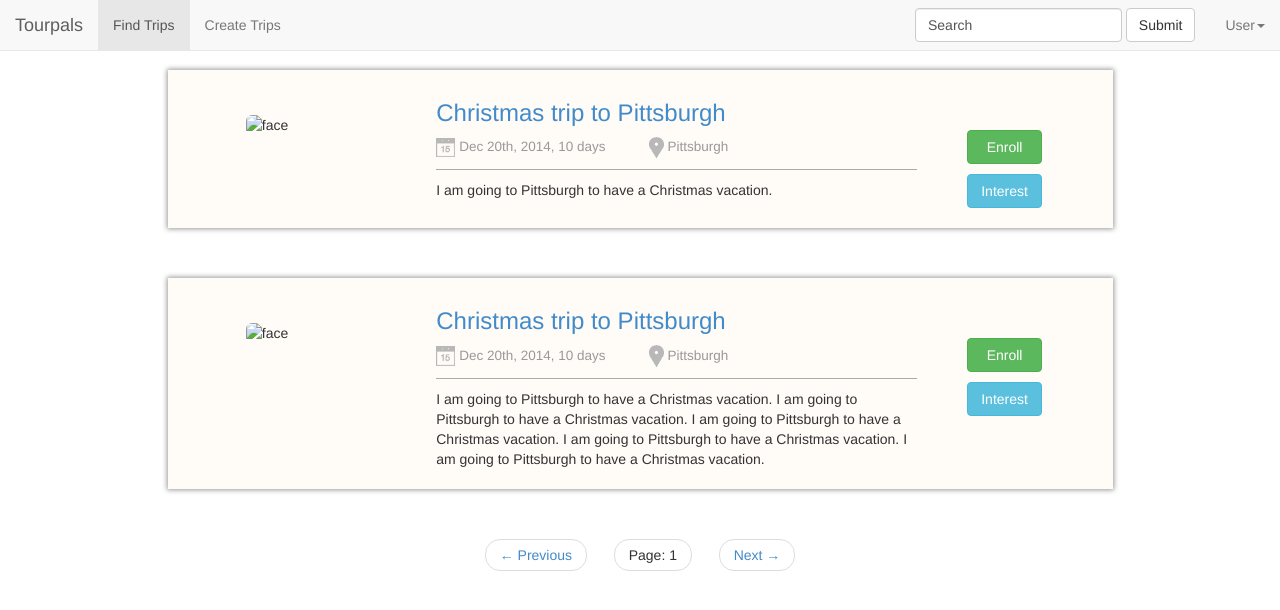
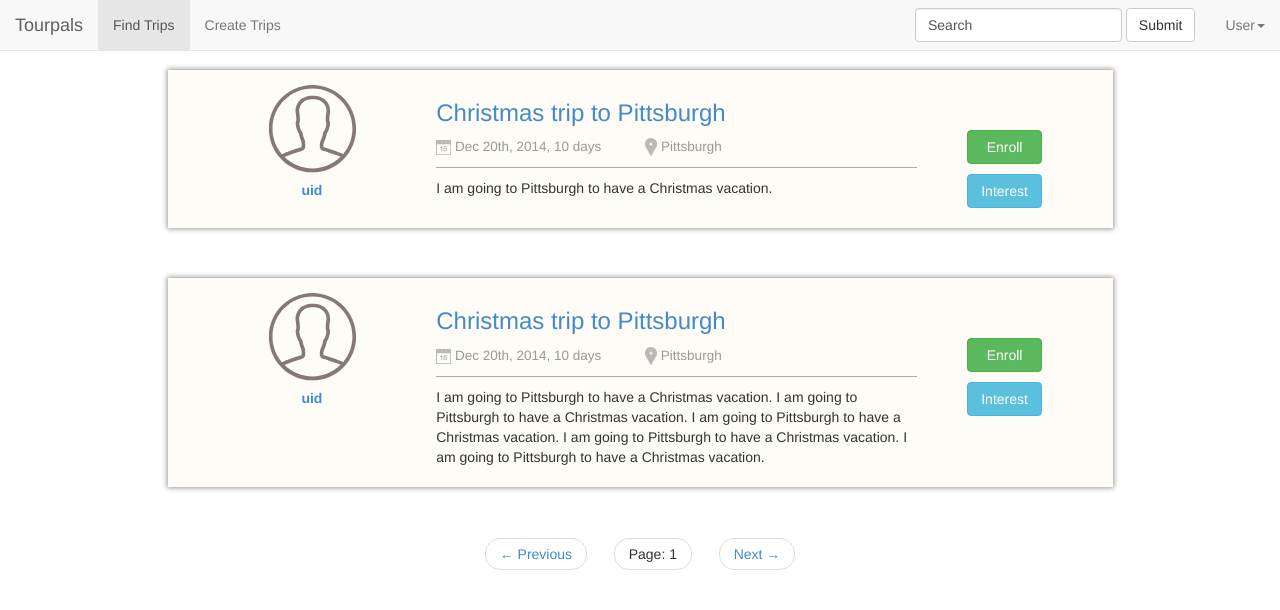
Before and after one commit to wanpiqiao/Tourpals, a plain HTML site: page list.html in a window 1280 px wide. Drawn offline with Linux system fonts and the light colour scheme.

Commit message:
You can use this list.html

```diff
--- a/list.html
+++ b/list.html
@@ -59,7 +59,7 @@
                 <li class="divider">
                 </li>
                 <li>
-                  <a href="#">Log out</a>
+                  <a href="Logoff">Log out</a>
                 </li>
               </ul>
             </li>
@@ -83,8 +83,9 @@
         <div class="col-md-10 column">
             <div class="list_border">
                     <div class="row clearfix">
-                      <div class="col-md-3 column" style="margin-top: 4%">
-                        <img alt="face" width=70% height=70% src="images/photos/Face.svg" class="img-rounded center-block" />
+                      <div class="col-md-3 column">
+                        <img alt="face" width="100" height="100" src="images/Face.svg" class="img-rounded center-block" />
+                        <p style="text-align:center; font-weight:bold; color:00000;"><a href="#">uid</a></p>
                       </div>
                       <div class="col-md-7 column">
                         <div class="list_header">
@@ -93,11 +94,11 @@
                           </h3>
                           <h4>
                           <small>
-                              <img alt="date" width=4% src="images/date.png"/>
+                              <img alt="date" width="15" src="images/date.png"/>
                               <span>Dec 20th, 2014, 10 days</span>
                           </small>
                           <small>
-                              <img alt="location" width=3% src="images/location.png"/>
+                              <img alt="location" width="12" src="images/location.png"/>
                               <span>Pittsburgh</span>
                           </small>
                           </h4>
@@ -125,8 +126,9 @@
         <div class="col-md-10 column">
             <div class="list_border">
                     <div class="row clearfix">
-                      <div class="col-md-3 column" style="margin-top: 4%">
-                        <img alt="face" width=70% height=70% src="images/photos/Face.svg" class="img-rounded center-block" />
+                      <div class="col-md-3 column">
+                        <img alt="face" width="100" height="100" src="images/Face.svg" class="img-rounded center-block" />
+                        <p style="text-align:center; font-weight:bold; color:00000;"><a href="#">uid</a></p>
                       </div>
                       <div class="col-md-7 column">
                         <div class="list_header">
@@ -135,11 +137,11 @@
                           </h3>
                           <h4>
                           <small>
-                              <img alt="date" width=4% src="images/date.png"/>
+                              <img alt="date" width="15" src="images/date.png"/>
                               Dec 20th, 2014, 10 days
                           </small>
                           <small>
-                              <img alt="location" width=3% src="images/location.png"/>
+                              <img alt="location" width="12" src="images/location.png"/>
                               Pittsburgh
                           </small>
                           </h4>
```
